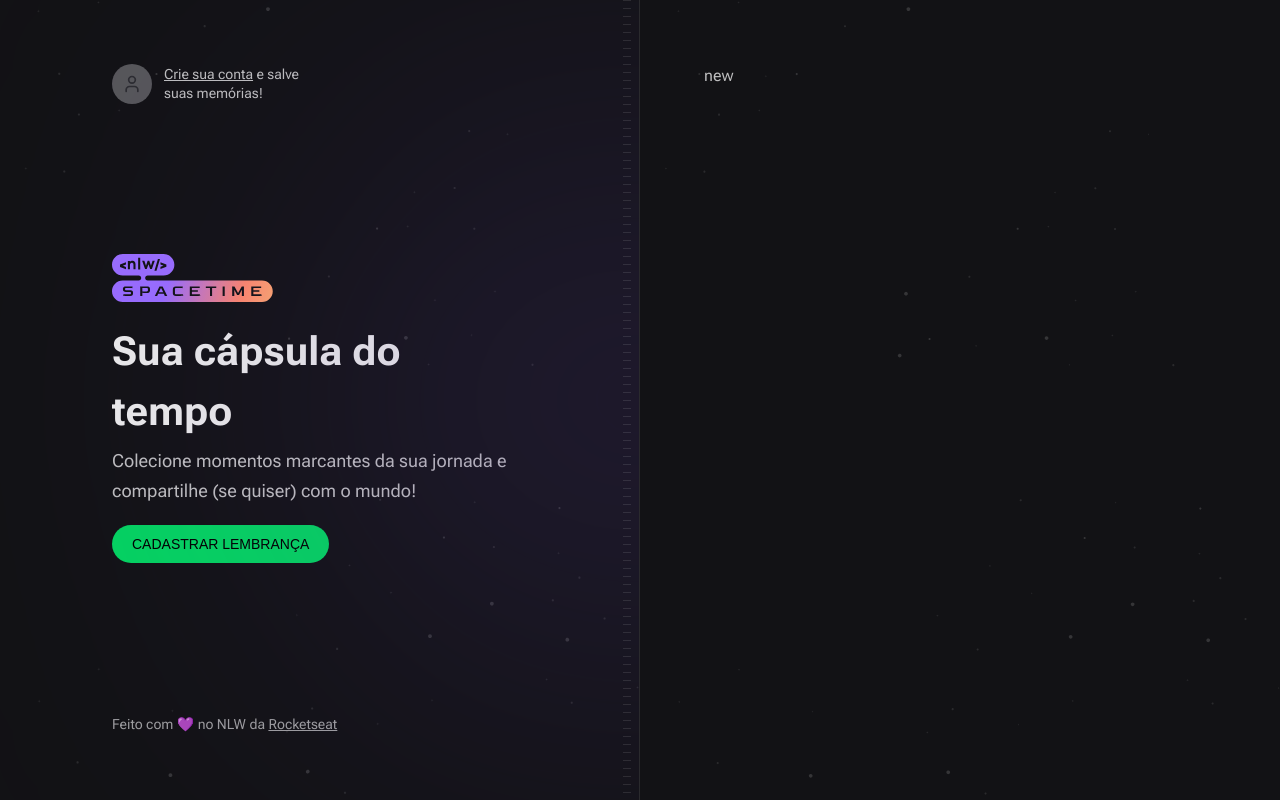
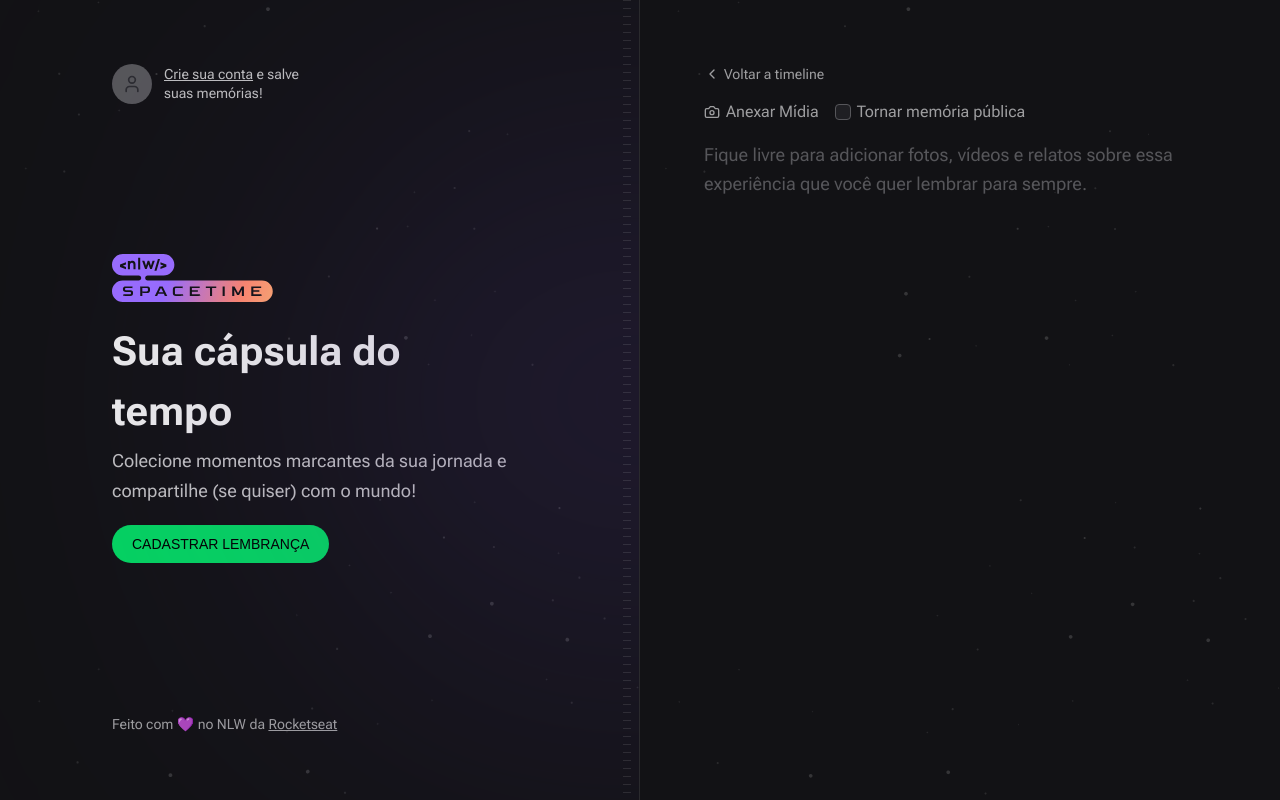
Before and after one commit to Hiago-Maitan/CapsulaDoTempo, a Next.js app: page /memories/new in a window 1280 px wide. Built offline with nearby package versions, Linux system fonts and the light colour scheme; no server answers; a web font is replaced by a local one.

Commit message:
FEAT: newMemory Page

```diff
--- a/src/app/memories/new/page.tsx
+++ b/src/app/memories/new/page.tsx
@@ -1,3 +1,51 @@
+import { Camera, ChevronLeft } from 'lucide-react'
+import Link from 'next/link'
+
 export default function NewMemory() {
-  return <h1>new</h1>
+  return (
+    <div className="flex flex-1 flex-col gap-4">
+      <Link
+        href="/"
+        className="flex items-center gap-1 text-sm text-gray-200 hover:text-gray-100"
+      >
+        <ChevronLeft className="h-4 w-4" />
+        Voltar a timeline
+      </Link>
+
+      <form className="flex flex-1 flex-col gap-2">
+        <div className="flex items-center gap-4">
+          <label
+            htmlFor="media"
+            className="flex cursor-pointer items-center gap-1.5 text-gray-200 hover:text-gray-100"
+          >
+            <Camera className="h-4 w-4" />
+            Anexar Mídia
+          </label>
+
+          <label
+            htmlFor="isPublic"
+            className="flex items-center gap-1.5 text-gray-200 hover:text-gray-100 "
+          >
+            <input
+              type="checkbox"
+              name="isPublic"
+              id="isPublic"
+              value="true"
+              className="h-4 w-4 rounded border-gray-400 bg-gray-700 text-purple-500"
+            />
+            Tornar memória pública
+          </label>
+        </div>
+
+        <input type="file" name="" id="media" className="invisible h-0 w-0" />
+
+        <textarea
+          name="content"
+          spellCheck={false}
+          className="w-full flex-1 resize-none rounded border-0 bg-transparent p-0 text-lg leading-relaxed text-gray-100 placeholder:text-gray-400 focus:ring-0"
+          placeholder="Fique livre para adicionar fotos, vídeos e relatos sobre essa experiência que você quer lembrar para sempre. "
+        />
+      </form>
+    </div>
+  )
 }
```
